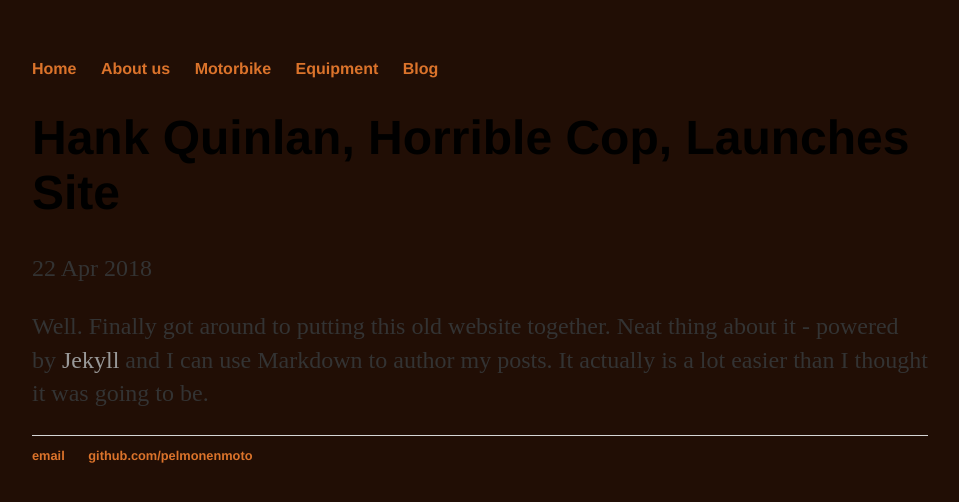
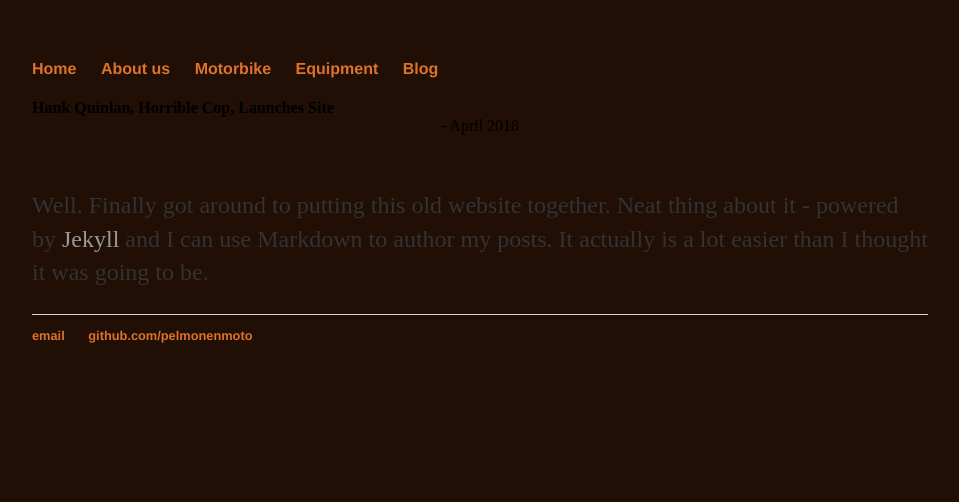
Before and after one commit to PepGonella/pelmonenmoto.github.io, a Jekyll site: the page built from _posts/2018-04-22-hank-quinlan-site-launched.md, in a window 1280 px wide. Shown: the top 502 px of the page, without its empty margins (160-1119 px from the left). Built offline with Jekyll 4.4.1, drawn with Linux system fonts in a browser that asks for light colours.

Commit message:
create layaout page and post

```diff
--- /dev/null
+++ b/_layouts/page.html
@@ -0,0 +1,7 @@
+---
+layout: default
+---
+
+<section class="content">
+  {{ content }}
+</section>
--- a/_layouts/post.html
+++ b/_layouts/post.html
@@ -1,9 +1,8 @@
 ---
-layout: default
+layout: page
 ---
-<h1>{{ page.title }}</h1>
-<p class="meta">{{ page.date | date_to_string }}</p>
 
-<div class="post">
-  {{ content }}
-</div>
+<h4 style="margin-bottom: 0px;">{{ page.title }}</h4>
+<div style="text-align:center; padding: 0 0 30px 0">{{ page.location }} - {{ page.date | date: "%B %Y"}}</div>
+
+{{ content }}
```
